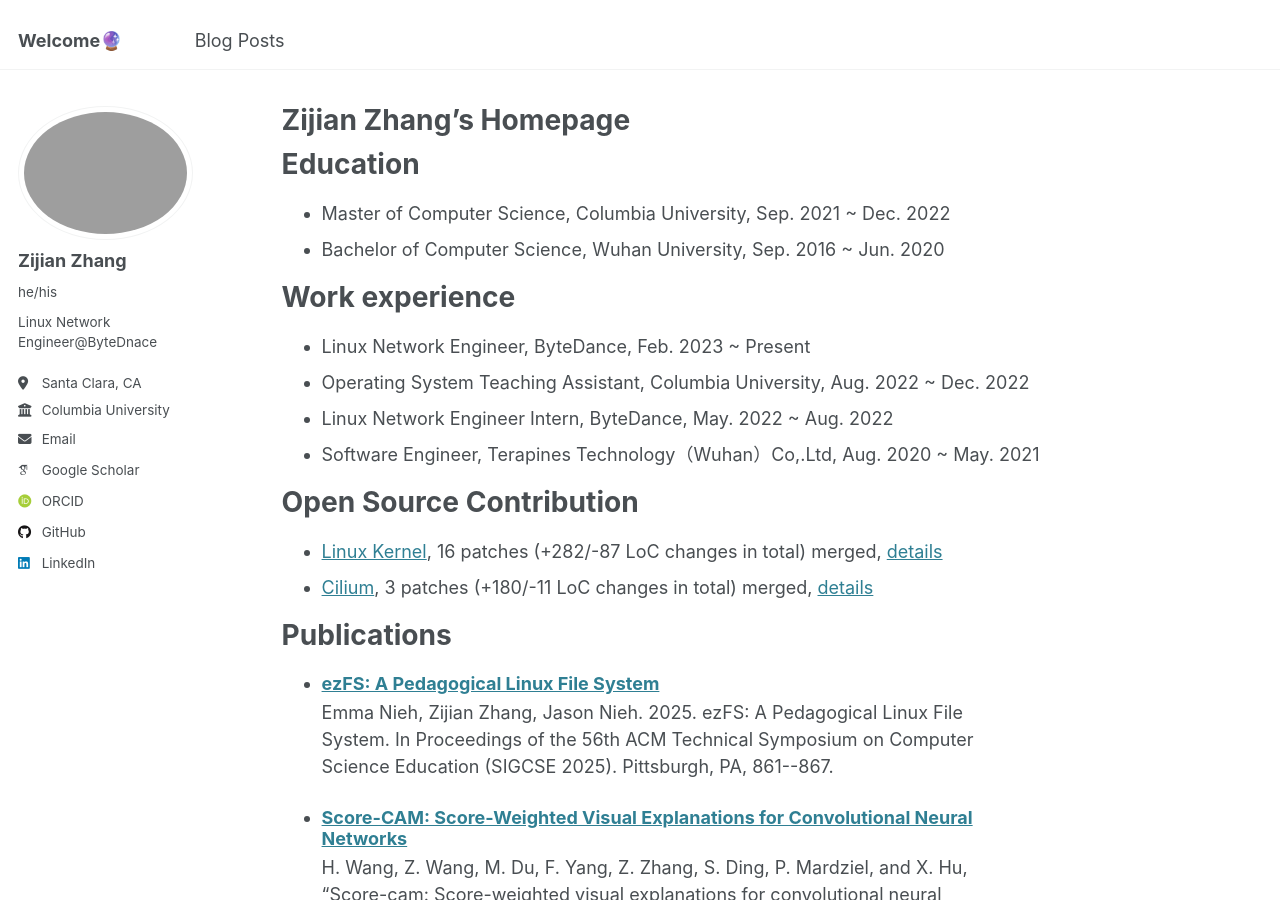
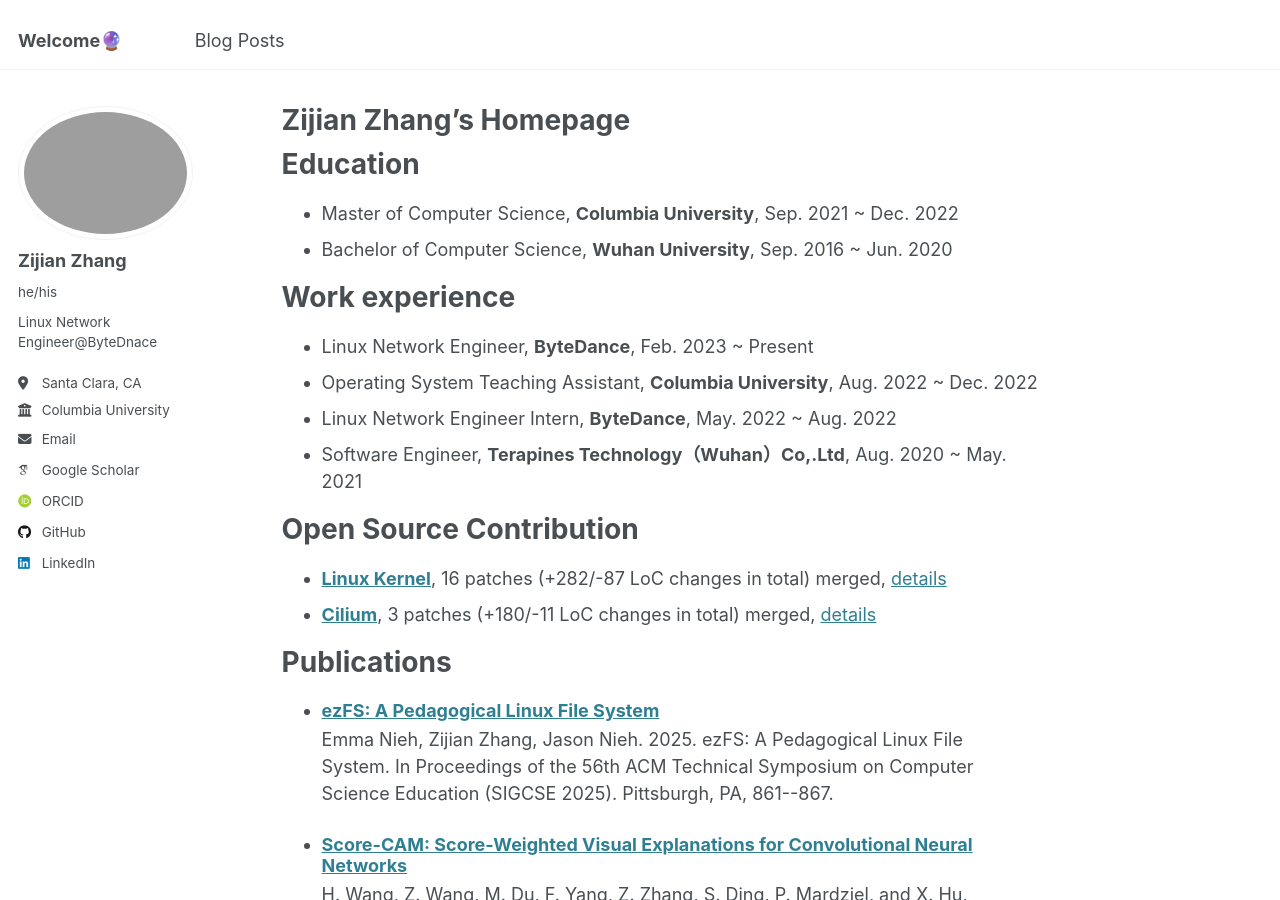
Before and after one commit to Sm0ckingBird/ZijianZhang, a Jekyll site: the page built from _pages/about.md, in a window 1280 px wide and 900 px high. Built offline with Jekyll 4.4.1, drawn with Linux system fonts in a browser that asks for light colours; some web fonts are replaced.

```diff
--- a/_pages/about.md
+++ b/_pages/about.md
@@ -9,20 +9,20 @@ redirect_from:
 
 Education
 ======
-* Master of Computer Science, Columbia University, Sep. 2021 ~ Dec. 2022
-* Bachelor of Computer Science, Wuhan University, Sep. 2016 ~ Jun. 2020
+* Master of Computer Science, **Columbia University**, Sep. 2021 ~ Dec. 2022
+* Bachelor of Computer Science, **Wuhan University**, Sep. 2016 ~ Jun. 2020
 
 Work experience
 ======
-* Linux Network Engineer, ByteDance, Feb. 2023 ~ Present
-* Operating System Teaching Assistant, Columbia University, Aug. 2022 ~ Dec. 2022
-* Linux Network Engineer Intern, ByteDance, May. 2022 ~ Aug. 2022
-* Software Engineer, Terapines Technology（Wuhan）Co,.Ltd, Aug. 2020 ~ May. 2021
+* Linux Network Engineer, **ByteDance**, Feb. 2023 ~ Present
+* Operating System Teaching Assistant, **Columbia University**, Aug. 2022 ~ Dec. 2022
+* Linux Network Engineer Intern, **ByteDance**, May. 2022 ~ Aug. 2022
+* Software Engineer, **Terapines Technology（Wuhan）Co,.Ltd**, Aug. 2020 ~ May. 2021
 
 Open Source Contribution
 ======
-* [Linux Kernel](https://github.com/torvalds/linux), 16 patches (+282/-87 LoC changes in total) merged, [details](https://git.kernel.org/pub/scm/linux/kernel/git/torvalds/linux.git/log/?qt=author&q=Zijian+Zhang)
-* [Cilium](https://github.com/cilium/cilium), 3 patches (+180/-11 LoC changes in total) merged, [details](https://github.com/cilium/cilium/pulls?q=is%3Apr+author%3ASm0ckingBird+is%3Aclosed)
+* [**Linux Kernel**](https://github.com/torvalds/linux), 16 patches (+282/-87 LoC changes in total) merged, [details](https://git.kernel.org/pub/scm/linux/kernel/git/torvalds/linux.git/log/?qt=author&q=Zijian+Zhang)
+* [**Cilium**](https://github.com/cilium/cilium), 3 patches (+180/-11 LoC changes in total) merged, [details](https://github.com/cilium/cilium/pulls?q=is%3Apr+author%3ASm0ckingBird+is%3Aclosed)
 
 
 Publications
```
